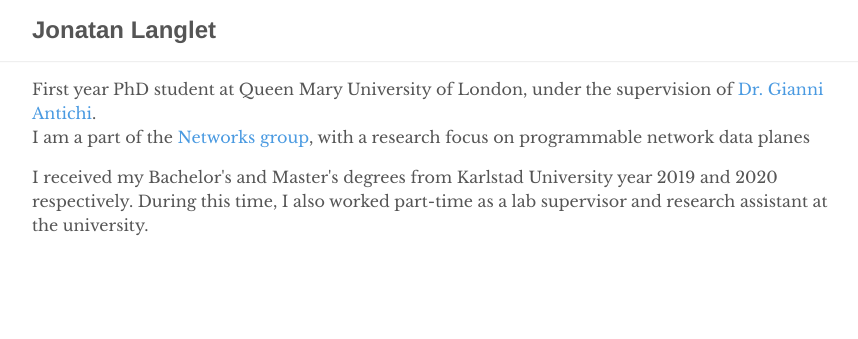
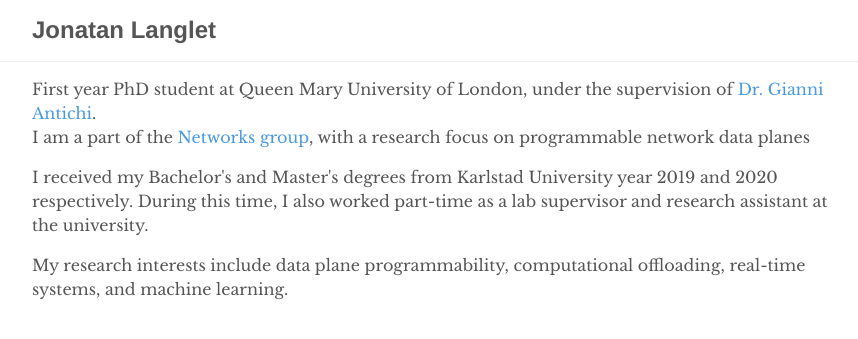
Before and after one commit to jonlanglet/jonlanglet.github.io, a Jekyll site: the page built from about.md, in a window 1280 px wide. Shown: the top 339 px of the page, without its empty margins (208-1066 px from the left). Built offline with Jekyll 4.4.1, drawn with Linux system fonts in a browser that asks for light colours; nearby versions of some CDN libraries.

Commit message:
Add home text

```diff
--- a/_includes/about.html
+++ b/_includes/about.html
@@ -7,3 +7,6 @@ I am a part of the <a href="http://www.eecs.qmul.ac.uk/research/research-groups/
 I received my Bachelor's and Master's degrees from Karlstad University year 2019 and 2020 respectively.
 During this time, I also worked part-time as a lab supervisor and research assistant at the university.
 </p>
+<p>
+My research interests include data plane programmability, computational offloading, real-time systems, and machine learning.
+</p>
```
Also changed, not shown: index.md (+8 -1 lines).
